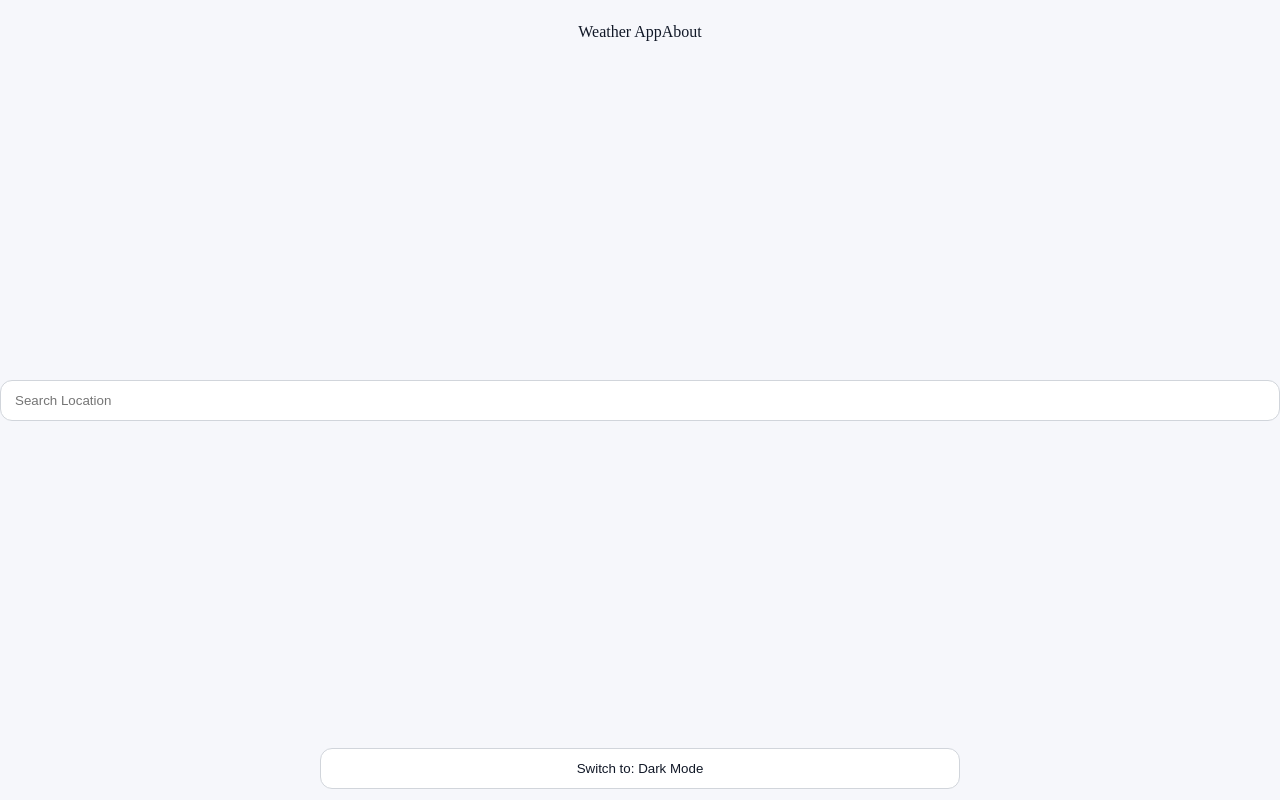
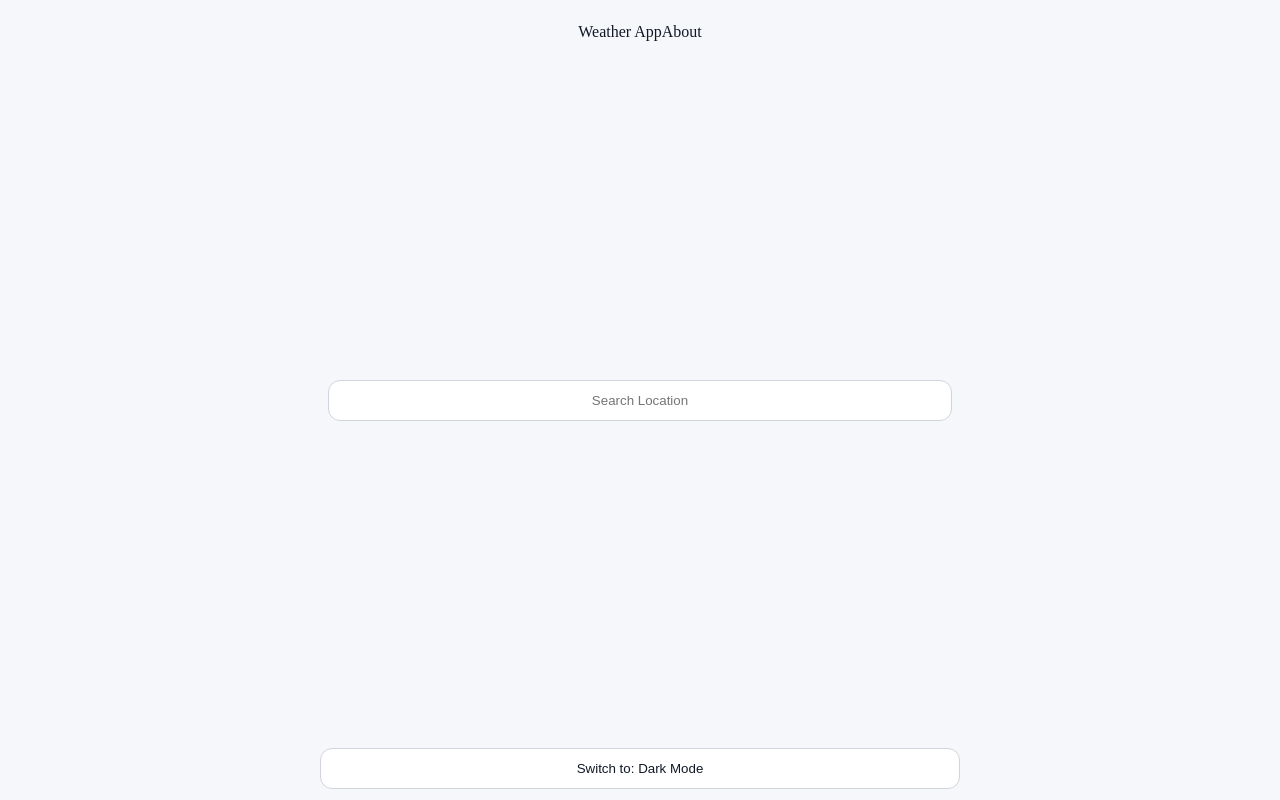
Before and after one commit to DaniloCastro19/Weather-App, a React (Vite) app: page / in a window 1280 px wide. Built offline with nearby package versions, Linux system fonts and the light colour scheme; no server answers.

Commit message:
feat(root): Add About page

```diff
--- a/src/App.tsx
+++ b/src/App.tsx
@@ -5,6 +5,7 @@ import Home from "./components/Home/Home";
 import WeatherDetails from "./components/WeatherDetails/WeatherDetails";
 import ThemeToggleBtn from "./components/ThemeToggleBtn/ThemeToggleBtn";
 import Header from "./components/Header/Header";
+import About from "./components/About/About";
 
 function App() {
   return (
@@ -13,6 +14,7 @@ function App() {
       <Routes>
         <Route path="/" element={<Home />} />
         <Route path="/forecast/:city" element={<WeatherDetails />} />
+        <Route path="/about" element={<About />} />
       </Routes>
       <ThemeToggleBtn />
     </ThemeProvider>
--- /dev/null
+++ b/src/components/About/About.css
@@ -0,0 +1,19 @@
+.aboutSection {
+  grid-area: 2 / 1 / 3 / 2;
+  padding: 5rem;
+  display: flex;
+  flex-direction: column;
+  justify-content: center;
+  align-items: center;
+}
+
+h1 {
+  color: var(--accent);
+  margin-bottom: 20px;
+}
+
+p {
+  font-size: 1.2rem;
+  color: var(--text);
+  line-height: 1.6;
+}
--- /dev/null
+++ b/src/components/About/About.tsx
@@ -0,0 +1,16 @@
+import "./About.css";
+export default function About() {
+  return (
+    <section className="aboutSection">
+      <h1>About This App</h1>
+      <p>
+        This Weather App is a simple React application that allows users to
+        search for weather forecasts by city. It uses the OpenWeatherMap API to
+        fetch weather data and displays it in a user-friendly format. The app
+        also includes a theme toggle button to switch between light and dark
+        modes.
+      </p>
+      <p><strong>Created by Danilo Castro.</strong></p>
+    </section>
+  );
+}
--- a/src/components/Home/Home.css
+++ b/src/components/Home/Home.css
@@ -0,0 +1,10 @@
+.homeContainer {
+  padding: 1rem;
+  display: flex;
+  flex-direction: column;
+  justify-content: center;
+  align-items: center;
+  gap: 1rem;
+  width: 100%;
+  grid-area: 2 / 1 / 3 / 2;
+}
--- a/src/components/Home/Home.tsx
+++ b/src/components/Home/Home.tsx
@@ -7,11 +7,11 @@ export default function Home() {
   const { searchValue, setSearch, weatherInfo } = useSearchBar();
 
   return (
-    <>
+    <main className="homeContainer">
       <SearchBar searchValue={searchValue} setSearch={setSearch} />
       {weatherInfo && searchValue && (
         <WeatherDisplay weatherInfo={weatherInfo} city={searchValue} />
       )}
-    </>
+    </main>
   );
 }
--- a/src/components/SeachBar/SearchBarContainer.tsx
+++ b/src/components/SeachBar/SearchBarContainer.tsx
@@ -12,7 +12,7 @@ export default function SearchBar({ searchValue, setSearch }: SearchBarProps) {
         type="text"
         placeholder="Search Location"
         value={searchValue}
-        onChange={(e) => setSearch(e.target.value)}
+        onChange={(e) => setSearch(e.target.value.trim())}
       />
     </>
   );
--- a/src/components/SeachBar/searchBar.css
+++ b/src/components/SeachBar/searchBar.css
@@ -1,10 +1,10 @@
 input {
-  display: grid;
+  text-align: center;
   gap: 12px;
 }
 
 input {
-  width: 100%;
+  width: 50%;
   padding: 12px 14px;
   border: 1px solid var(--border);
   border-radius: 12px;
--- a/src/components/WeatherDisplay/weatherDisplay.css
+++ b/src/components/WeatherDisplay/weatherDisplay.css
@@ -4,7 +4,6 @@ a {
 }
 
 .weatherCard {
-  grid-area: 2 / 1 / 3 / 2;
   padding: 1rem;
   border: 1px solid var(--border);
   border-radius: 16px;
```
